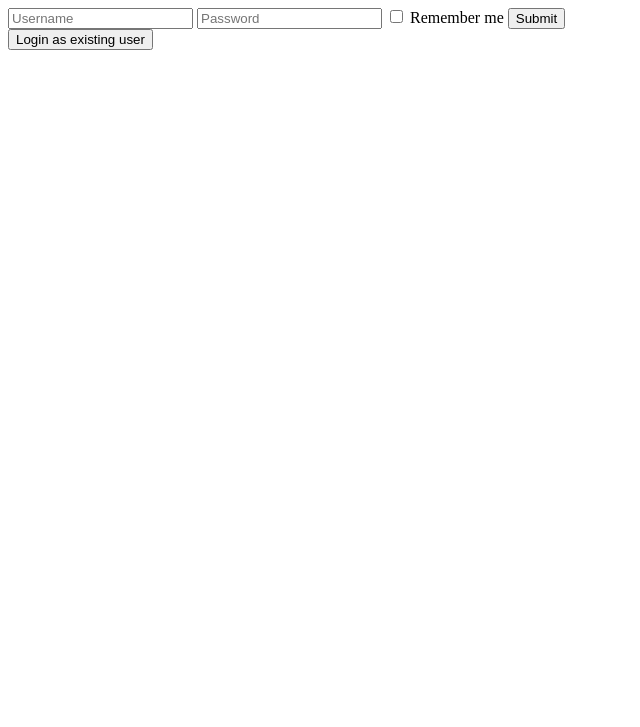
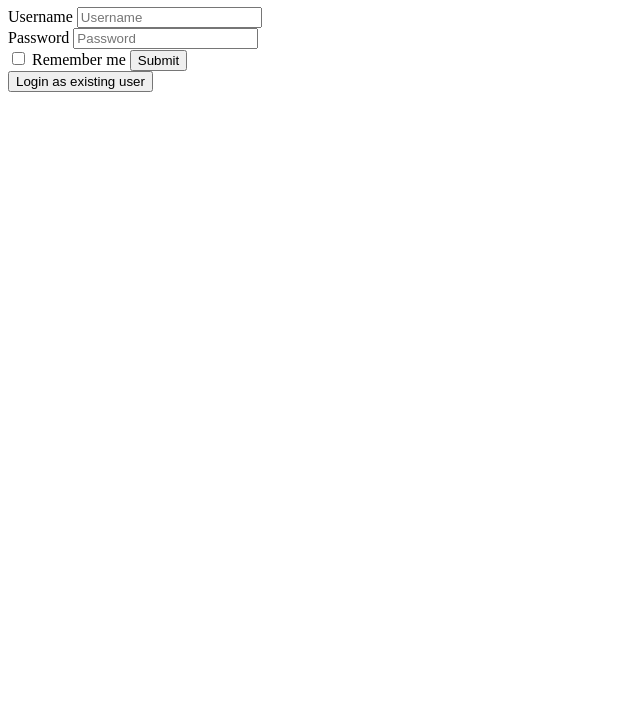
Before and after one commit to acciojob/remember-me-login-form-Bharti025, a website: page main.html in a window 1280 px wide. Shown: the part 73-800 px from the top of the page, without its empty margins (0-640 px from the left). Drawn offline with Linux system fonts and the light colour scheme.

Commit message:
created a submission

```diff
--- a/main.html
+++ b/main.html
@@ -10,12 +10,16 @@
 	<!-- the entire body must be written by student -->
    <form>
 	  <h1>Login Form</h1>
+	   <label for="username">Username</label>
 	<input type="text" placeholder="Username" id="username"/>
+	   <br>
+	   <label for="password">Password</label>
 <input type="password" placeholder="Password" id="password"/>
-	<input type="checkbox" id="checkbox"/>
+	   <br>
+	<input type="checkbox" id="checkbox" required/>
 		<label for="checkbox">Remember me</label>
-<button type="submit" id="submit" value="Submit">Submit</button>
-	<button id="existing" style="display:none;">Login as existing user</button>
+<input type="submit" id="submit" value="Submit"/>
+	<button id="existing">Login as existing user</button>
 	</form>
 	<script type="text/javascript" src="./script.js">
 </script>
--- a/script.js
+++ b/script.js
@@ -4,7 +4,7 @@ let user=document.getElementById("username");
 let password=document.getElementById("password");
 let checkbox=document.getElementById("checkbox");
 const loginbtn=document.getElementById("existing");
-
+loginbtn.style.display="none";
 let isLoggedIn="false";
 
 window.onload = function() {
```
